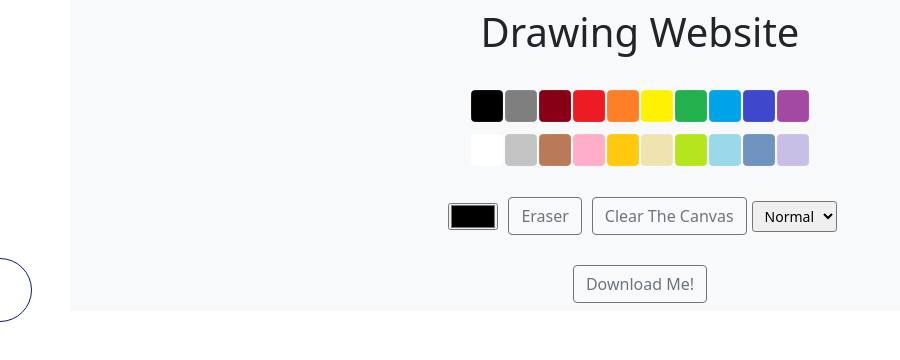
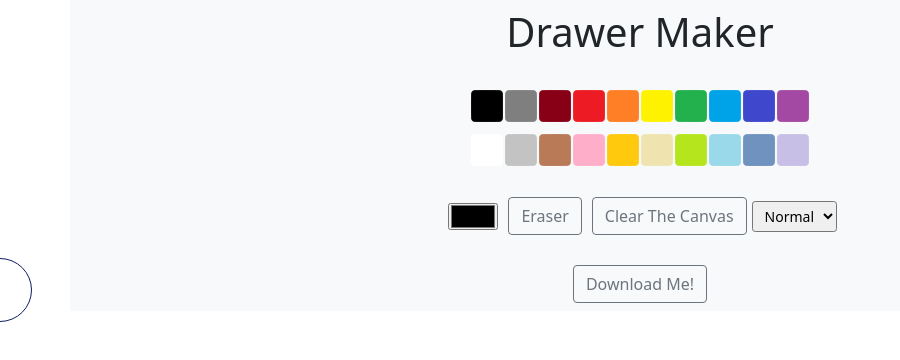
Before and after one commit to Saul-RobotPenguin/Drawer-Maker, a plain HTML site: page index.html in a window 1280 px wide. Shown: the top 360 px of the page, without its empty margins (0-900 px from the left). Drawn offline with nearby package versions, Linux system fonts and the light colour scheme.

```diff
--- a/index.html
+++ b/index.html
@@ -15,7 +15,7 @@
 
  <div class="container d-flex  justify-content-center align-items-center  bg-light ">
     <nav class="navbar navbar-light  d-flex  justify-content-center align-items-center">
-      <h1>Drawing Website</h1>
+      <h1>Drawer Maker</h1>
       <div class="container-fluid">
         <div class="container">
           <div class="container">
```
Also changed, not shown: 1 other file.
